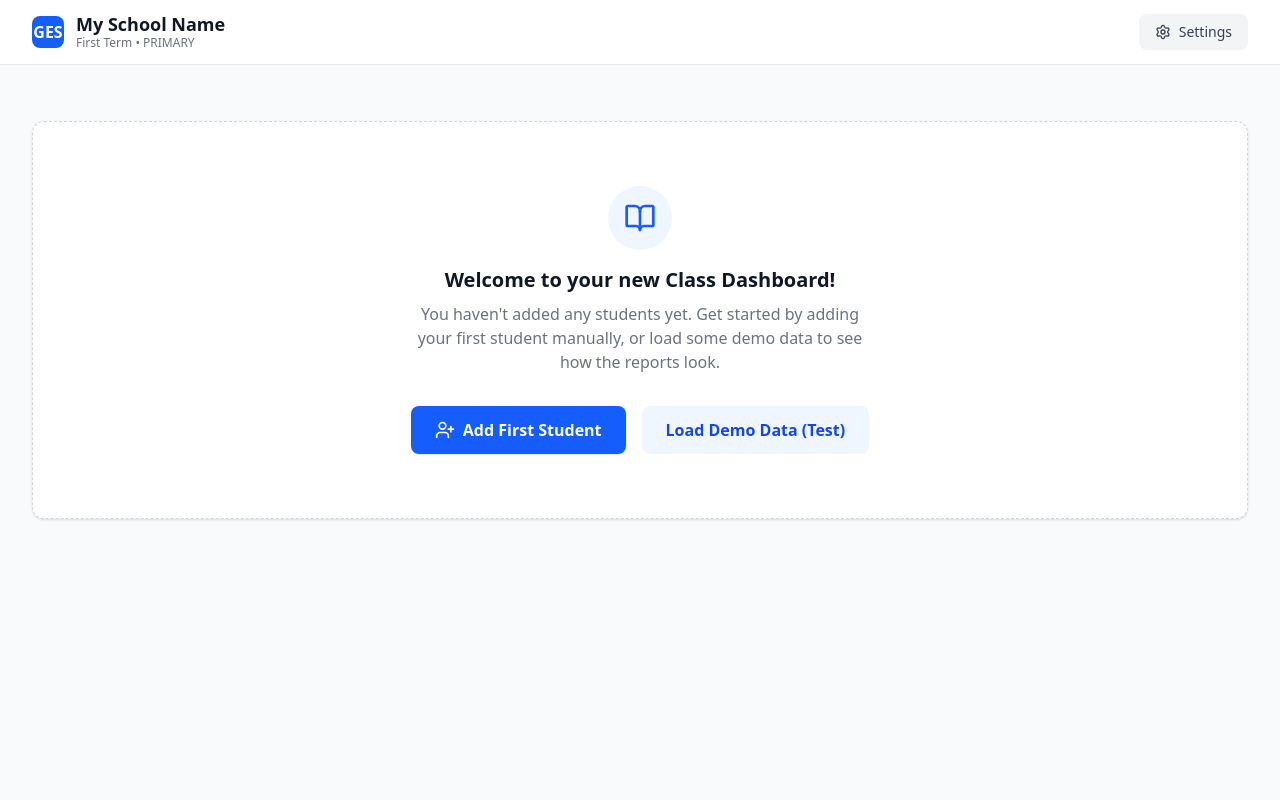
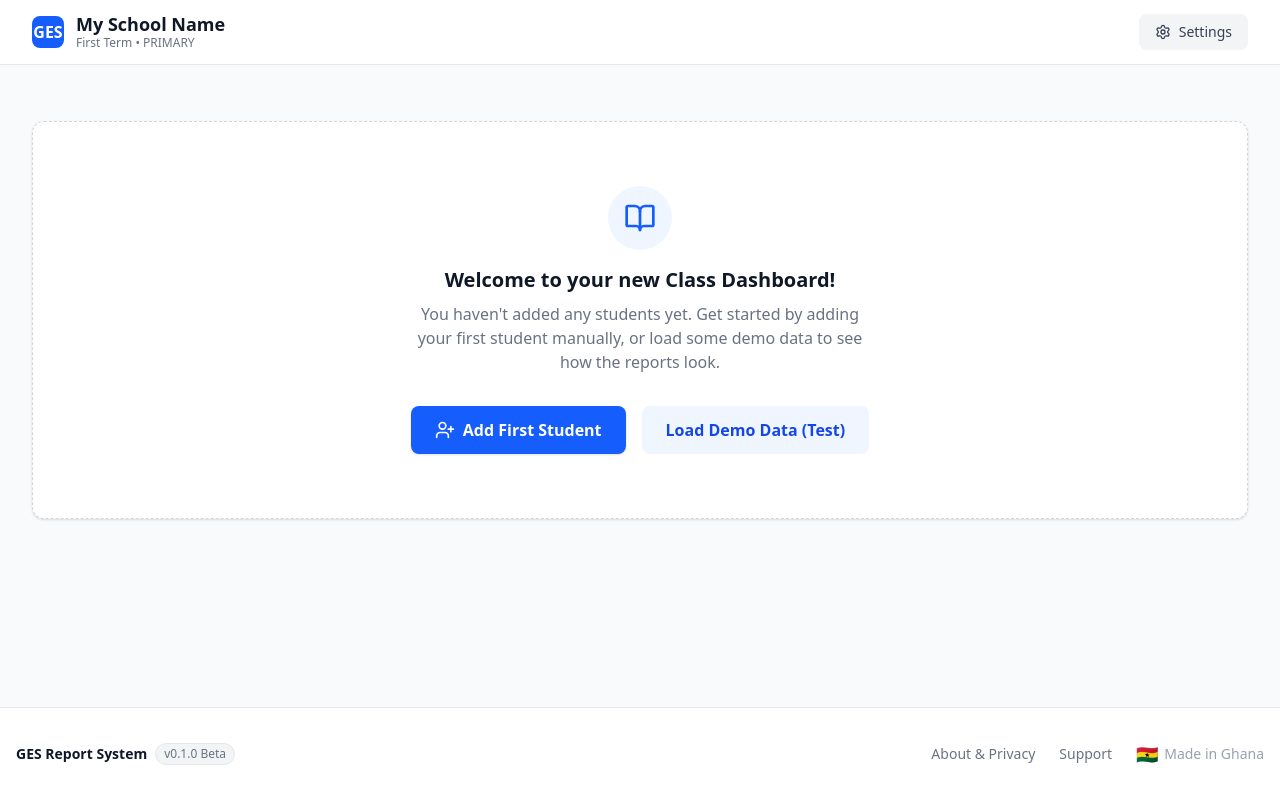
Before and after one commit to adamtoffic/repota, a React (Vite) app: page / in a window 1280 px wide. Built offline with nearby package versions, Linux system fonts and the light colour scheme.

Commit message:
feat: add footer and about modal for credibility and fix layout spacing

```diff
--- /dev/null
+++ b/src/components/AboutModal.tsx
@@ -0,0 +1,75 @@
+import { X, Shield, Code, Heart } from "lucide-react";
+
+interface Props {
+  isOpen: boolean;
+  onClose: () => void;
+}
+
+export function AboutModal({ isOpen, onClose }: Props) {
+  if (!isOpen) return null;
+
+  return (
+    <div className="animate-in fade-in fixed inset-0 z-50 flex items-center justify-center bg-black/50 p-4 backdrop-blur-sm">
+      <div className="animate-in zoom-in-95 w-full max-w-lg rounded-xl bg-white shadow-2xl">
+        {/* Header */}
+        <div className="flex items-center justify-between border-b border-gray-100 p-6">
+          <h2 className="text-xl font-bold text-gray-900">About GES Report System</h2>
+          <button onClick={onClose} className="rounded-full p-1 hover:bg-gray-100">
+            <X className="h-5 w-5 text-gray-500" />
+          </button>
+        </div>
+
+        {/* Content */}
+        <div className="max-h-[60vh] space-y-6 overflow-y-auto p-6">
+          {/* Mission */}
+          <div className="flex gap-4">
+            <div className="h-fit rounded-full bg-blue-50 p-3">
+              <Code className="h-6 w-6 text-blue-600" />
+            </div>
+            <div>
+              <h3 className="font-bold text-gray-900">Built for Teachers</h3>
+              <p className="mt-1 text-sm text-gray-600">
+                This tool was designed to help Ghanaian teachers generate professional reports in
+                minutes, not days. It is currently in <strong>Beta (v0.1.0)</strong>.
+              </p>
+            </div>
+          </div>
+
+          {/* Privacy */}
+          <div className="flex gap-4">
+            <div className="h-fit rounded-full bg-green-50 p-3">
+              <Shield className="h-6 w-6 text-green-600" />
+            </div>
+            <div>
+              <h3 className="font-bold text-gray-900">Privacy First</h3>
+              <p className="mt-1 text-sm text-gray-600">
+                <strong>Your data never leaves this device.</strong> <br />
+                We do not have servers, databases, or tracking scripts. Everything is stored locally
+                in your browser. If you clear your browser cache, you lose your data—so please use
+                the Backup feature regularly!
+              </p>
+            </div>
+          </div>
+
+          {/* Credits */}
+          <div className="rounded-lg bg-gray-50 p-4 text-center text-sm text-gray-500">
+            <p className="flex items-center justify-center gap-1">
+              Made with <Heart className="h-3 w-3 fill-red-500 text-red-500" /> in Ghana
+            </p>
+            <p className="mt-1">© 2026 GES Report System</p>
+          </div>
+        </div>
+
+        {/* Footer */}
+        <div className="flex justify-end rounded-b-xl bg-gray-50 p-4">
+          <button
+            onClick={onClose}
+            className="rounded-lg bg-gray-900 px-4 py-2 font-medium text-white hover:bg-gray-800"
+          >
+            Close
+          </button>
+        </div>
+      </div>
+    </div>
+  );
+}
--- /dev/null
+++ b/src/components/Footer.tsx
@@ -0,0 +1,38 @@
+import { useState } from "react";
+import { AboutModal } from "./AboutModal";
+
+export function Footer() {
+  const [showAbout, setShowAbout] = useState(false);
+
+  return (
+    <>
+      <footer className="mt-auto border-t border-gray-200 bg-white py-8 text-center text-sm text-gray-500">
+        <div className="mx-auto flex max-w-7xl flex-col items-center justify-between gap-4 px-4 md:flex-row">
+          <div className="flex items-center gap-2">
+            <span className="font-bold text-gray-900">GES Report System</span>
+            <span className="rounded-full border border-gray-200 bg-gray-100 px-2 py-0.5 text-xs">
+              v0.1.0 Beta
+            </span>
+          </div>
+
+          <div className="flex items-center gap-6">
+            <button
+              onClick={() => setShowAbout(true)}
+              className="transition-colors hover:text-blue-600"
+            >
+              About & Privacy
+            </button>
+            <a href="mailto:support@example.com" className="transition-colors hover:text-blue-600">
+              Support
+            </a>
+            <span className="flex items-center gap-1.5 text-gray-400">
+              <span className="text-lg">🇬🇭</span> Made in Ghana
+            </span>
+          </div>
+        </div>
+      </footer>
+
+      <AboutModal isOpen={showAbout} onClose={() => setShowAbout(false)} />
+    </>
+  );
+}
--- a/src/pages/Dashboard.tsx
+++ b/src/pages/Dashboard.tsx
@@ -10,6 +10,7 @@ import { Link } from "@tanstack/react-router";
 // ✅ 1. Import EmptyState
 import { EmptyState } from "../components/EmptyState";
 import type { StudentRecord } from "../types"; // Import type for safety
+import { Footer } from "../components/Footer";
 
 export function Dashboard() {
   const { students, settings, addStudent, deleteStudent, updateStudent, loadDemoData } =
@@ -54,7 +55,7 @@ export function Dashboard() {
   };
 
   return (
-    <div className="min-h-screen bg-gray-50 pb-20 font-sans">
+    <div className="flex min-h-screen flex-col bg-gray-50 font-sans">
       {/* NAV (Keep exactly as is) */}
       <nav className="sticky top-0 z-30 border-b border-gray-200 bg-white">
         <div className="mx-auto max-w-7xl px-4 sm:px-6 lg:px-8">
@@ -93,7 +94,7 @@ export function Dashboard() {
         </div>
       </nav>
 
-      <main className="mx-auto max-w-7xl px-4 py-8 sm:px-6 lg:px-8">
+      <main className="mx-auto w-full max-w-7xl flex-1 px-4 py-8 sm:px-6 lg:px-8">
         {/* ✅ 3. CONDITIONAL RENDERING: Empty vs Content */}
         {students.length === 0 ? (
           <EmptyState onAddStudent={handleAddNew} onLoadDemo={loadDemoData} />
@@ -121,6 +122,7 @@ export function Dashboard() {
           </>
         )}
       </main>
+      <Footer />
 
       {/* MODAL (Keep as is) */}
       {editingStudent && (
--- a/src/pages/Settings.tsx
+++ b/src/pages/Settings.tsx
@@ -202,7 +202,7 @@ export function Settings() {
                   type="text"
                   value={formData.academicYear}
                   onChange={(e) => handleChange("academicYear", e.target.value)}
-                  className="w-full rounded-lg border border-gray-300 p-2 outline-none"
+                  className="w-full rounded-lg border border-gray-300 p-2 outline-none focus:ring-2 focus:ring-blue-500"
                 />
               </div>
               <div>
@@ -249,7 +249,7 @@ export function Settings() {
                   type="text"
                   value={formData.headTeacherName || ""}
                   onChange={(e) => handleChange("headTeacherName", e.target.value)}
-                  className="w-full rounded-lg border border-gray-300 p-2 outline-none"
+                  className="w-full rounded-lg border border-gray-300 p-2 outline-none focus:ring-2 focus:ring-blue-500"
                   placeholder="e.g. Mrs. A. Mensah"
                 />
               </div>
@@ -261,7 +261,7 @@ export function Settings() {
                   type="text"
                   value={formData.classTeacherName || ""}
                   onChange={(e) => handleChange("classTeacherName", e.target.value)}
-                  className="w-full rounded-lg border border-gray-300 p-2 outline-none"
+                  className="w-full rounded-lg border border-gray-300 p-2 outline-none focus:ring-2 focus:ring-blue-500"
                   placeholder="e.g. Mr. John Doe"
                 />
               </div>
@@ -273,7 +273,7 @@ export function Settings() {
                   type="number"
                   value={formData.totalAttendanceDays || ""}
                   onChange={(e) => handleChange("totalAttendanceDays", Number(e.target.value))}
-                  className="w-full rounded-lg border border-gray-300 p-2 outline-none"
+                  className="w-full rounded-lg border border-gray-300 p-2 outline-none focus:ring-2 focus:ring-blue-500"
                 />
               </div>
               <div>
@@ -284,7 +284,7 @@ export function Settings() {
                   type="date"
                   value={formData.nextTermStarts || ""}
                   onChange={(e) => handleChange("nextTermStarts", e.target.value)}
-                  className="w-full rounded-lg border border-gray-300 p-2 outline-none"
+                  className="w-full rounded-lg border border-gray-300 p-2 outline-none focus:ring-2 focus:ring-blue-500"
                 />
               </div>
             </div>
@@ -388,13 +388,13 @@ export function Settings() {
             {/* ✅ UPDATED: Cancel Button */}
             <Link
               to="/"
-              className="items-center justify-center rounded-lg px-6 py-2 font-medium text-gray-700 hover:bg-gray-100"
+              className="items-center justify-center rounded-lg px-6 py-2 font-medium text-gray-700 hover:bg-gray-100 focus:ring-2 focus:ring-blue-500 focus:outline-none"
             >
               Cancel
             </Link>
             <button
               type="submit"
-              className="items-center gap-2 rounded-lg bg-blue-100 px-4 py-2 font-bold text-blue-700 transition-colors hover:bg-blue-200"
+              className="items-center gap-2 rounded-lg bg-blue-100 px-4 py-2 font-bold text-blue-700 transition-colors hover:bg-blue-200 focus:ring-2 focus:ring-blue-500 focus:outline-none"
             >
               <Save className="h-4 w-4" /> Save
             </button>
```
